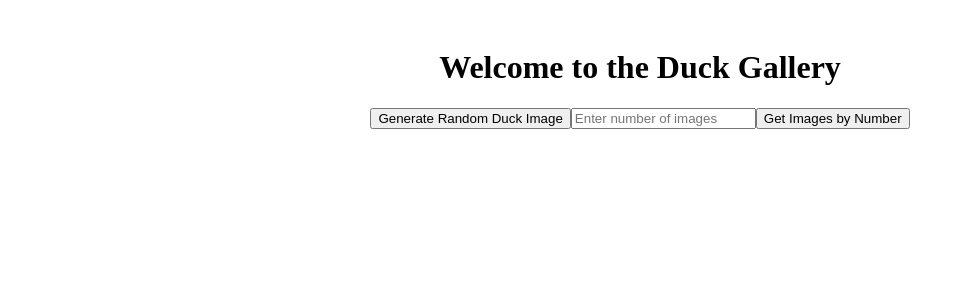
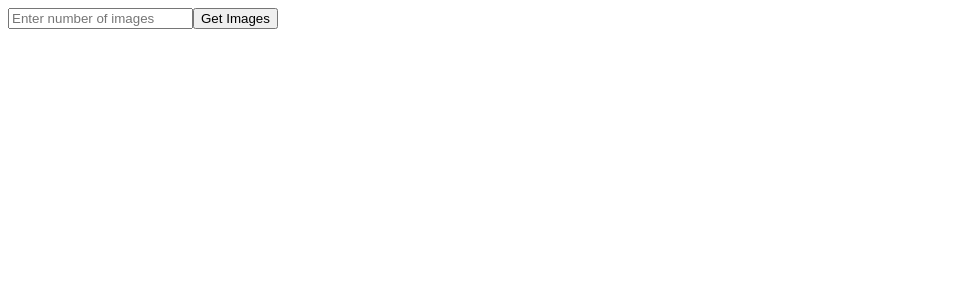
Before and after one commit to OsmanyCruz/Ducks-Angular-Front, an Angular app: page / in a window 1280 px wide. Shown: the top 300 px of the page, without its empty margins (0-965 px from the left). Built offline with nearby package versions, Linux system fonts and the light colour scheme.

Commit message:
se unifican funcionalidades se elimina home

```diff
--- a/src/app/app.routes.ts
+++ b/src/app/app.routes.ts
@@ -1,9 +1,7 @@
 import { NgModule } from '@angular/core';
 import { RouterModule, Routes } from '@angular/router';
-import { HomeComponent } from './components/home/home.component';
 import { DuckGalleryComponent } from './components/duck-gallery/duck-gallery.component';
 
 export const routes: Routes = [
-    { path: '', component: HomeComponent }, // Ruta principal
-    { path: 'gallery', component: DuckGalleryComponent }, // Ruta de la galería
+    { path: '', component: DuckGalleryComponent }, // Ruta principal
 ];
--- a/src/app/components/duck-gallery/duck-gallery.component.html
+++ b/src/app/components/duck-gallery/duck-gallery.component.html
@@ -1,8 +1,7 @@
 <!-- src/app/components/duck-gallery/duck-gallery.component.html -->
 <div>
-    <button (click)="generateRandomImage()">Generate Random Duck Image</button>
     <input type="number" #numberInput placeholder="Enter number of images" />
-    <button (click)="fetchImagesByNumber(+numberInput.value)">Get Images</button>
+    <button (click)="fetchImages(+numberInput.value)">Get Images</button>
 
     <div *ngIf="randomImage">
       <h3>Random Duck Image</h3>
--- a/src/app/components/duck-gallery/duck-gallery.component.ts
+++ b/src/app/components/duck-gallery/duck-gallery.component.ts
@@ -18,6 +18,11 @@
   constructor(private duckService: DuckService) {}
 
 
+  fetchImages(number: number) {
+    this.generateRandomImage();
+    this.fetchImagesByNumber(number);
+  }
+
   generateRandomImage() {
     this.duckService.getRandomImage().subscribe(response => {
       this.randomImage = response.url;
--- a/src/app/components/home/home.component.css
+++ /dev/null
@@ -1,28 +0,0 @@
-.home-container {
-    text-align: center;
-    padding: 20px;
-  }
-
-  .random-image,
-  .image-gallery {
-    margin-top: 20px;
-  }
-
-  .image-wrapper {
-    display: inline-block;
-    margin: 10px;
-    text-align: center;
-  }
-
-  img {
-    width: 150px;
-    height: 150px;
-    object-fit: cover;
-  }
-
-  @media (max-width: 768px) {
-    img {
-      width: 100px;
-      height: 100px;
-    }
-  }
--- a/src/app/components/home/home.component.html
+++ /dev/null
@@ -1,26 +0,0 @@
-<div class="home-container">
-    <h1>Welcome to the Duck Gallery</h1>
-
-    <button (click)="generateRandomImage()">Generate Random Duck Image</button>
-    <input type="number" #numberInput placeholder="Enter number of images" min="1" />
-    <button (click)="fetchImagesByNumber(+numberInput.value)">Get Images by Number</button>
-
-    <!-- Mostrar la imagen aleatoria -->
-    <div *ngIf="randomImage" class="random-image">
-      <h3>Random Duck Image</h3>
-      <a [href]="randomImage" target="_blank">
-        <img [src]="randomImage" alt="Random Duck Image" />
-      </a>
-    </div>
-
-    <!-- Mostrar la lista de imágenes si hay más de una -->
-    <div *ngIf="imageUrls.length > 0" class="image-gallery">
-      <h3>Duck Images</h3>
-      <div *ngFor="let url of imageUrls" class="image-wrapper">
-        <a [href]="url" target="_blank">
-          <img [src]="url" alt="Duck Image" />
-          <p>{{ url }}</p>
-        </a>
-      </div>
-    </div>
-  </div>
--- a/src/app/components/home/home.component.ts
+++ /dev/null
@@ -1,32 +0,0 @@
-// src/app/components/home/home.component.ts
-import { Component } from '@angular/core';
-import { DuckService } from '../../services/duck.service';
-import { CommonModule } from '@angular/common';
-
-@Component({
-  selector: 'app-home',
-  standalone: true,
-  templateUrl: './home.component.html',
-  styleUrls: ['./home.component.css'],
-  imports: [CommonModule]
-})
-export class HomeComponent {
-  randomImage: string | null = null;
-  imageUrls: string[] = [];
-
-  constructor(private duckService: DuckService) {}
-
-  generateRandomImage() {
-    this.duckService.getRandomImage().subscribe(response => {
-      this.randomImage = response.url;
-      this.imageUrls = []; // Limpiamos la lista de imágenes para evitar duplicados
-    });
-  }
-
-  fetchImagesByNumber(number: number) {
-    this.duckService.getImagesByNumber(number).subscribe(response => {
-      this.imageUrls = response.urls;
-      this.randomImage = null; // Limpiamos la imagen aleatoria para evitar duplicados
-    });
-  }
-}
```
Also changed, not shown: 1 other file (tests, documents, lock files or other folders).
